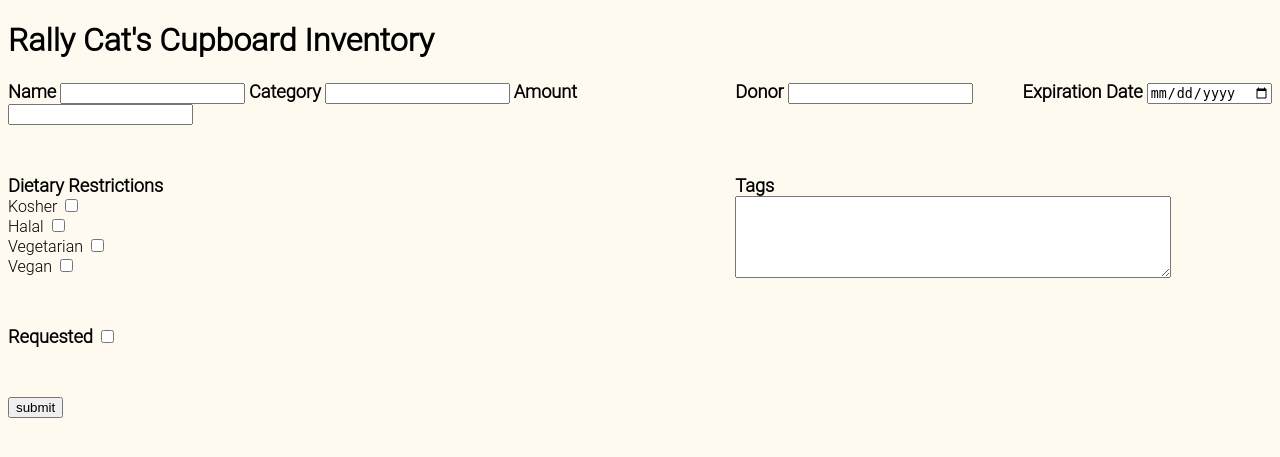
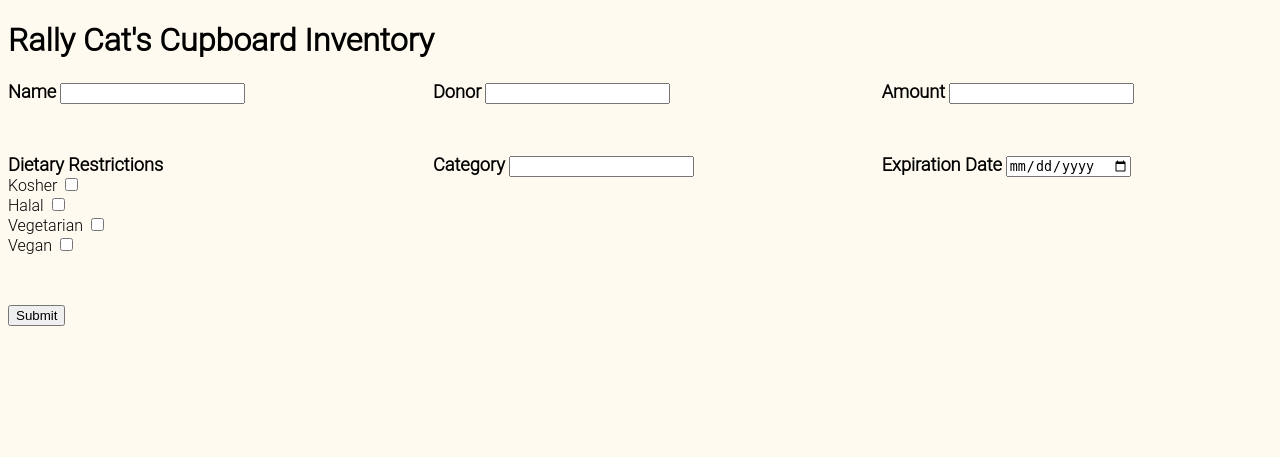
Before and after one commit to UVMHacks2025/Team-3, a Flask app: template templates/add.html in a window 1280 px wide. Shown: the top 457 px of the page. Run offline with Flask 3, Linux system fonts and the light colour scheme; the template is opened without the code that fills it, so the values that code supplies are empty.

Commit message:
added thing changed

```diff
--- a/main.py
+++ b/main.py
@@ -132,7 +132,6 @@ def add():
             for i in range(0, len(tags)):
                 tags[i] = tags[i].strip()
 
-            date = datetime.date.today()
             requested = request.form.get('requested')
             expiration = request.form.get('expiration_date')
 
--- a/static/styles/add.css
+++ b/static/styles/add.css
@@ -10,6 +10,12 @@
 }
 
 .CheckBoxArray {
+}
+
+.item_quantity{
+    grid-row: 1;
+    grid-column-start: 3;
+    grid-column-end: 4;
 }
 
 .item_name{
@@ -31,11 +37,16 @@
 }
 
 .item_expiration{
-    grid-row: 1;
+    grid-row: 2;
     grid-column-start: 3;
     grid-column-end: 4;
 }
 
+.item_category{
+    grid-row: 2;
+    grid-column-start: 2;
+    grid-column-end: 3;
+}
 .item_tags{
     grid-row: 2;
     grid-column-start: 2;
@@ -47,7 +58,10 @@
 }
 
 .item_submit{
-    grid-row: 4;
+    grid-row: 3;
+    grid-column-start: 1;
+    grid-column-end: 2;
+    width: 80%;
 }
 
 textarea {
--- a/templates/add.html
+++ b/templates/add.html
@@ -6,14 +6,15 @@
     <div class="item_name">
     <label for="name" class="Form_Label">Name</label>
     <input type="text" name="name" id="name" required />
+    </div>
+    <div class="item_category">
     <label for="category" class="Form_Label">Category</label>
     <input type="text" name="category" id="category" required />
+    </div>
+    <div class="item_quantity">
     <label for="amount" class="Form_Label">Amount</label>
     <input type="number" name="amount" id="amount" required />
-
-
-
-  </div>
+    </div>
 
 
     <div class="CheckBoxArray item_diet">
@@ -54,6 +55,7 @@
     <input type="checkbox" id="sesame" name="allergens" value="sesame" />
     </div>
     -->
+    <!--
     <div class="item_tags">
     <label for="tags" class="Form_Label">Tags</label>
         <br>
@@ -61,22 +63,24 @@
 
         </textarea>
     </div>
+    -->
     <div class="item_donor">
     <label for="donor" class="Form_Label">Donor</label>
     <input type="text" name="donor" id="donor" />
     </div>
 
+    <!--
     <div class="item_requested">
     <label for="requested" class="Form_Label">Requested</label>
     <input type="checkbox" name="requested" id="requested">
     </div>
-
+    -->
     <div class="item_expiration">
     <label for="expiration_date" class="Form_Label">Expiration Date</label>
     <input type="date" name="expiration_date" id="expiration_date">
     </div>
     <div class="item_submit">
-    <input type="submit" value="submit">
+    <input type="submit" value="Submit">
     </div>
   </section>
 </form>
```
Also changed, not shown: RallyCats.db.
